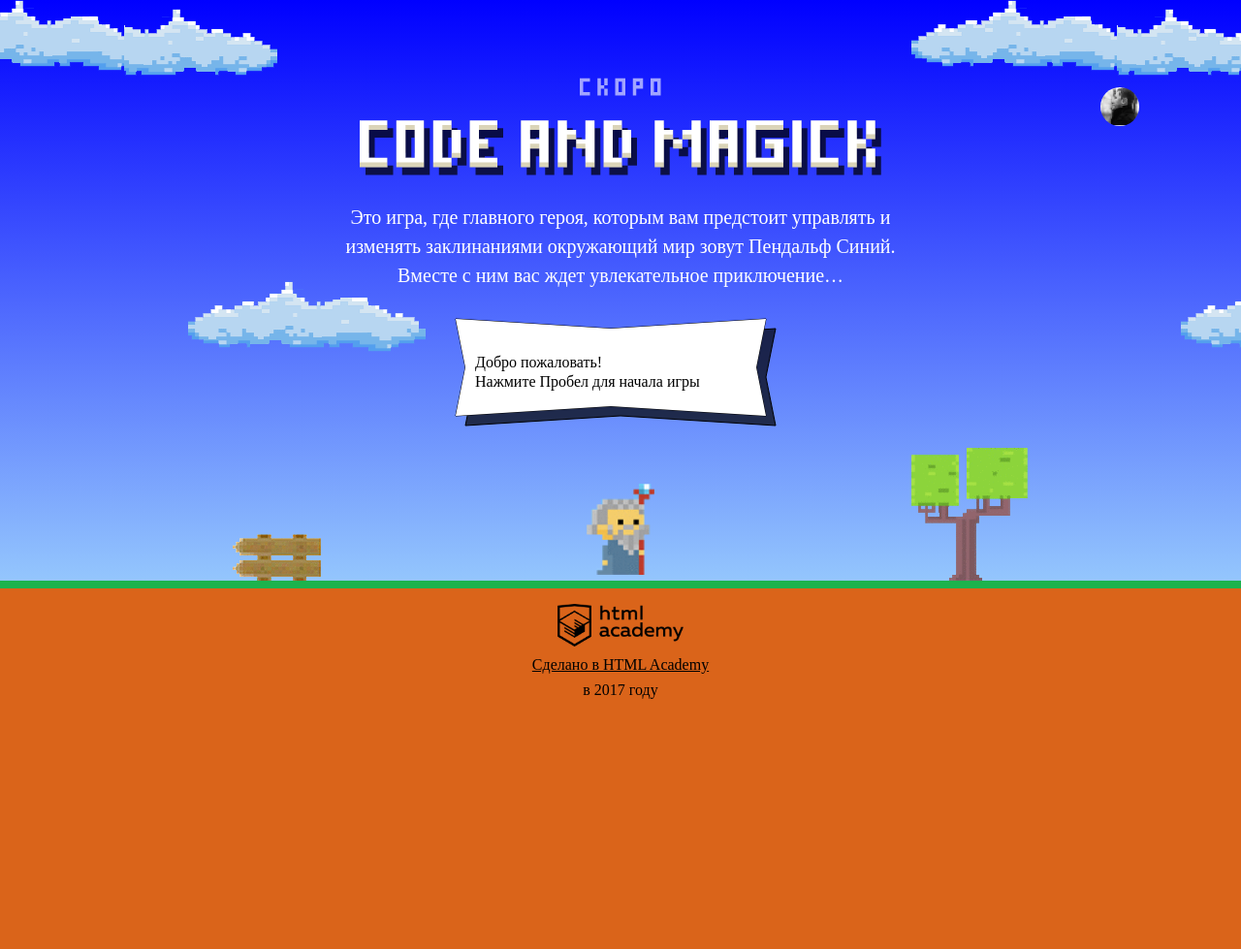
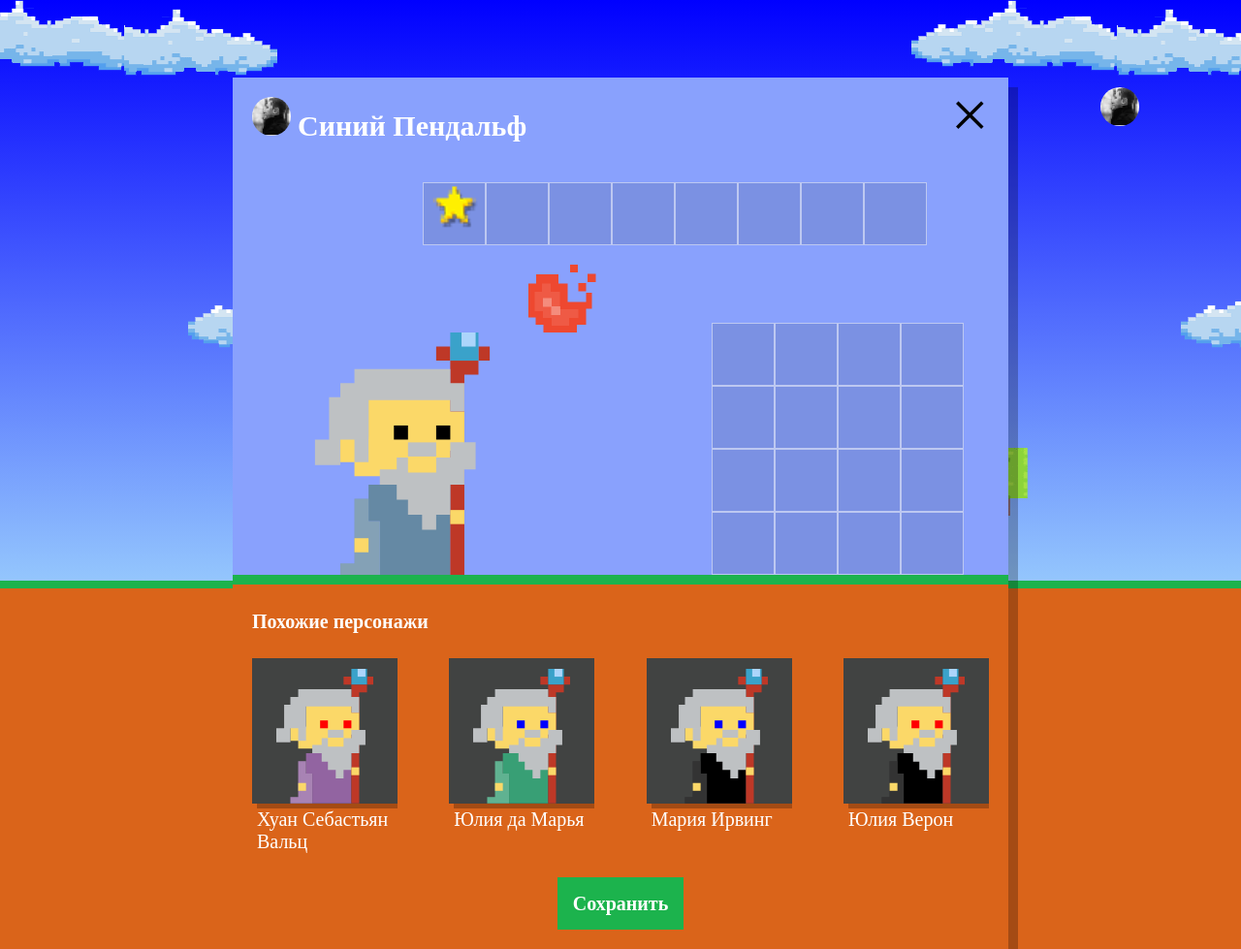
Before and after one commit to termik88/431953-code-and-magick, a website: page index.html in a window 1280 px wide. Shown: the whole page at 97% size. Before the commit the page ends 800 px from the top, so only its background shows below. Drawn offline with Linux system fonts and the light colour scheme; a web font is replaced by a local one.

Commit message:
Орда

```diff
--- a/index.html
+++ b/index.html
@@ -202,6 +202,7 @@
     return height / 3 * 2;
   }
 </script>
+<script src="js/setup.js"></script>
 <script src="js/stat.js"></script>
 <script src="js/game.js"></script>
 
--- /dev/null
+++ b/js/setup.js
@@ -0,0 +1,46 @@
+'use strict';
+
+var wizardOption = {
+  NAMES: ['Иван', 'Хуан Себастьян', 'Мария', 'Кристоф', 'Виктор', 'Юлия', 'Люпита', 'Вашингтон'],
+  SURNAMES: ['да Марья', 'Верон', 'Мирабелла', 'Вальц', 'Онопко', 'Топольницкая', 'Нионго', 'Ирвинг'],
+  COAT_COLORS: ['rgb(101, 137, 164)', 'rgb(241, 43, 107)', 'rgb(146, 100, 161)', 'rgb(56, 159, 117)', 'rgb(215, 210, 55)', 'rgb(0, 0, 0)'],
+  EYES_COLORS: ['black', 'red', 'blue', 'yellow', 'green']
+};
+
+var userDialog = document.querySelector('.setup');
+userDialog.classList.remove('hidden');
+
+document.querySelector('.setup-similar').classList.remove('hidden');
+
+var similarListElement = document.querySelector('.setup-similar-list');
+var similarWizardTemplate = document.querySelector('#similar-wizard-template').content.querySelector('.setup-similar-item');
+
+var wizards = [];
+var randomIndex = function (array) {
+  var index = Math.round(Math.random(0) * (array.length - 1));
+  return index;
+};
+
+var renderWizard = function (wizard) {
+  var wizardElement = similarWizardTemplate.cloneNode(true);
+
+  wizardElement.querySelector('.setup-similar-label').textContent = wizard.name;
+  wizardElement.querySelector('.wizard-coat').style.fill = wizard.coatColor;
+  wizardElement.querySelector('.wizard-eyes').style.fill = wizard.eyesColor;
+
+  return wizardElement;
+};
+
+var fragment = document.createDocumentFragment(); /* Группировка Для одной перерисовки */
+for (var i = 0; i < 4; i++) {
+  wizards[i] = {
+    name: wizardOption.NAMES[(randomIndex(wizardOption.NAMES))] + ' ' + wizardOption.SURNAMES[randomIndex(wizardOption.SURNAMES)],
+    coatColor: wizardOption.COAT_COLORS[randomIndex(wizardOption.COAT_COLORS)],
+    eyesColor: wizardOption.EYES_COLORS[randomIndex(wizardOption.EYES_COLORS)]
+  };
+  fragment.appendChild(renderWizard(wizards[i]));
+}
+
+similarListElement.appendChild(fragment);
+
+userDialog.querySelector('.setup-similar').classList.remove('hidden');
```
